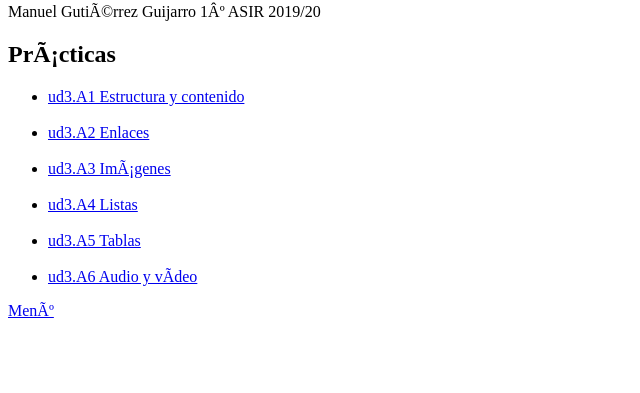
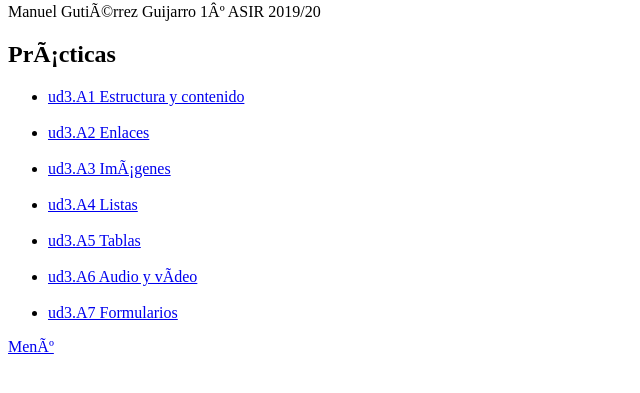
Before and after one commit to manuelgutierrez46/manuelgutierrez.github.io, a plain HTML site: page lm1920/unidades/unidad3/index.html in a window 1280 px wide. Shown: the part 77-470 px from the top of the page, without its empty margins (0-640 px from the left). Drawn offline with Linux system fonts and the light colour scheme.

Commit message:
Update index.html

```diff
--- a/lm1920/unidades/unidad3/index.html
+++ b/lm1920/unidades/unidad3/index.html
@@ -27,6 +27,8 @@
             <li><a href="https://manuelgutierrez46.github.io/lm1920/unidades/unidad3/actividad5/index.html">ud3.A5 Tablas</a></li>
             <br>
             <li><a href="https://manuelgutierrez46.github.io/lm1920/unidades/unidad3/actividad6/index.html">ud3.A6 Audio y vídeo</a></li>
+            <br>
+            <li><a href="https://manuelgutierrez46.github.io/lm1920/unidades/unidad3/actividad7/index.html">ud3.A7 Formularios</a></li>
         </ul>
     </body>
     <footer>
```
